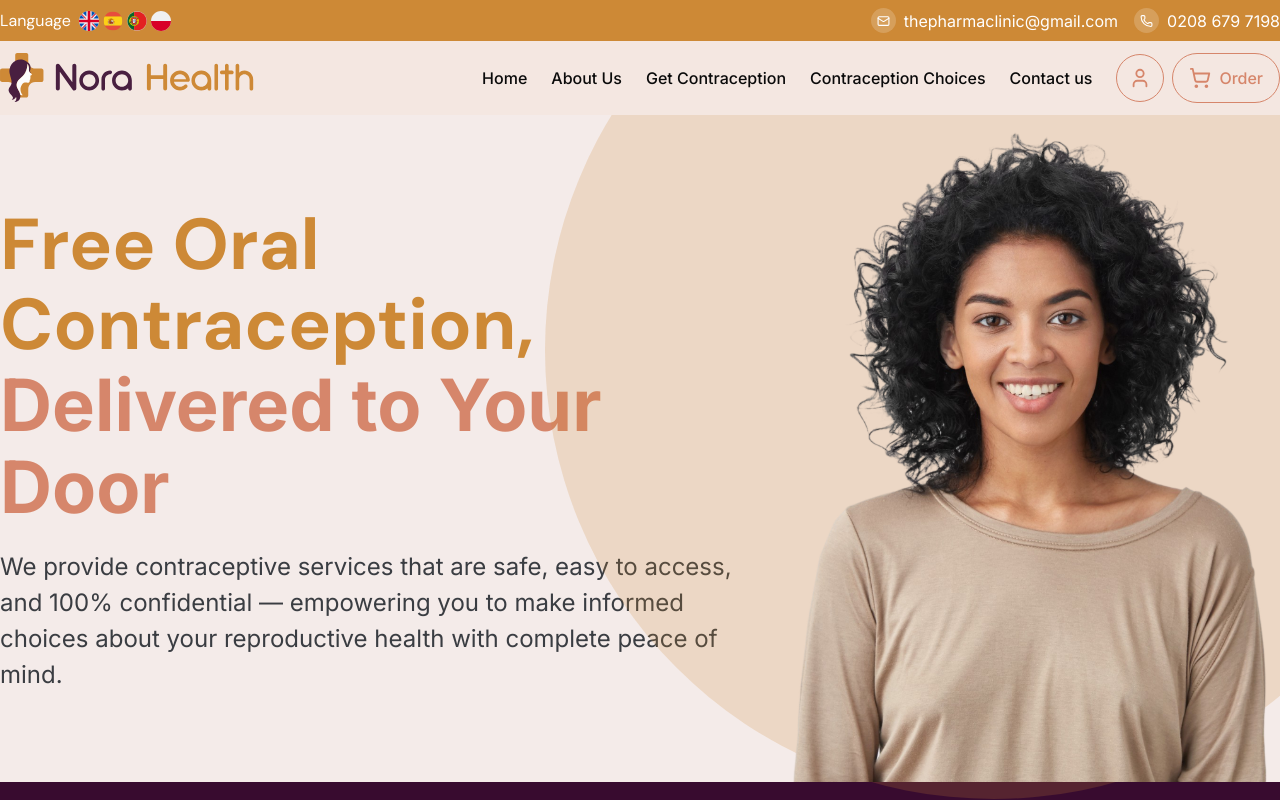
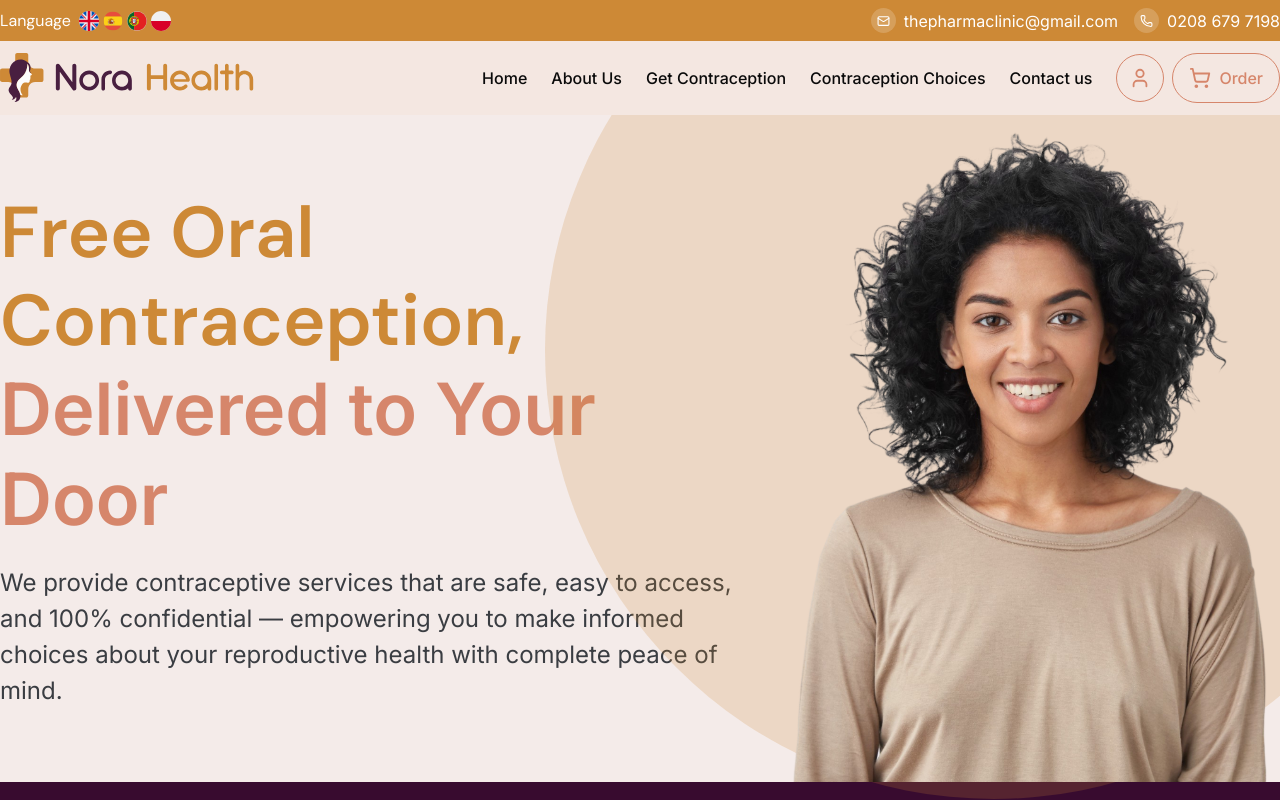
Before and after one commit to Tausif104/norahealth, a Next.js app: page / in a window 1280 px wide. Shown: the top 800 px of the page. Built offline with nearby package versions, Linux system fonts and the light colour scheme.

Commit message:
hero fix

```diff
--- a/app/_components/hero.jsx
+++ b/app/_components/hero.jsx
@@ -13,7 +13,7 @@ const Hero = () => {
       <div className='container custom-container mx-auto'>
         <div className='grid grid-cols-5 items-center'>
           <div className='col-span-3'>
-            <h1 className='text-theme text-[72px] font-bold leading-20'>
+            <h1 className='text-theme text-[72px] font-semibold leading-22'>
               Free Oral <br /> Contraception, <br />{' '}
               <span className='text-[#D6866B]'>Delivered to Your Door</span>
             </h1>
```
